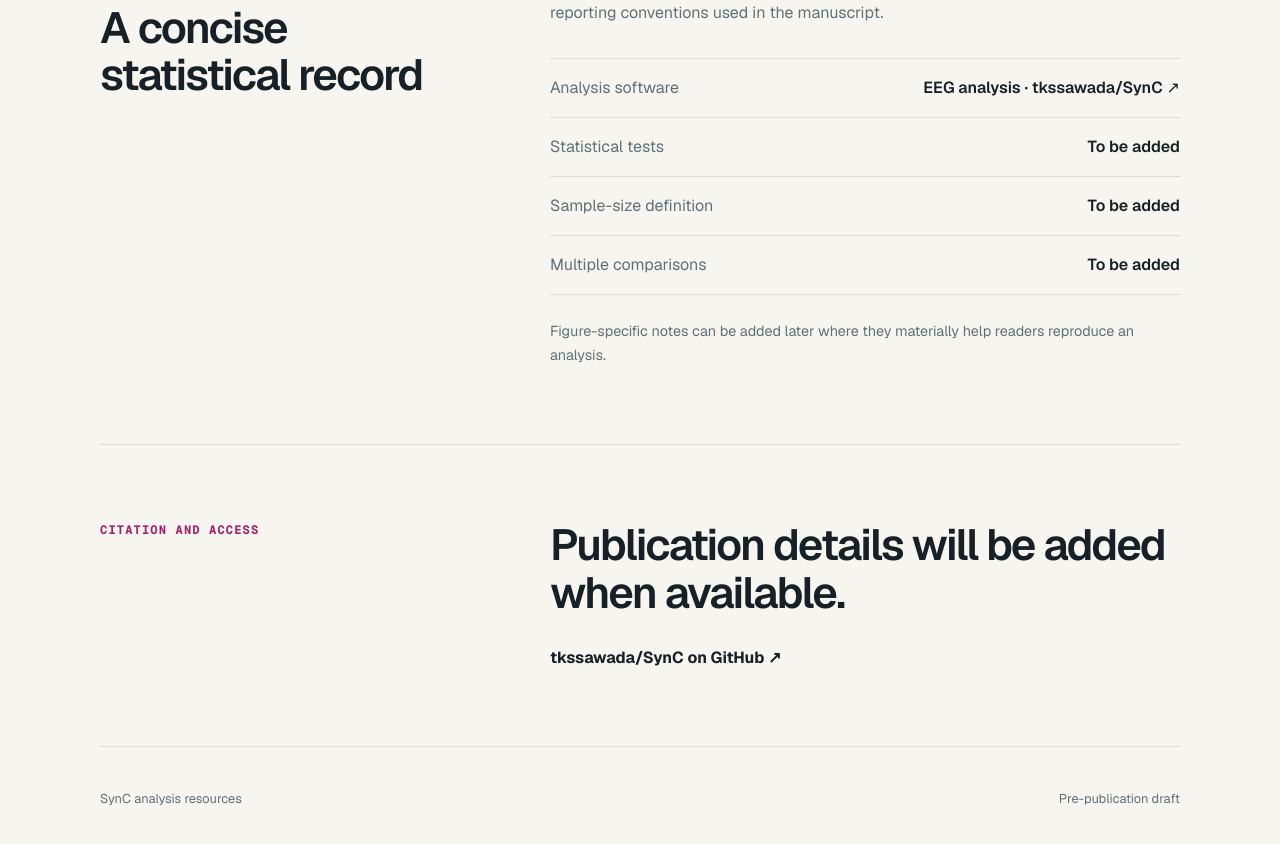
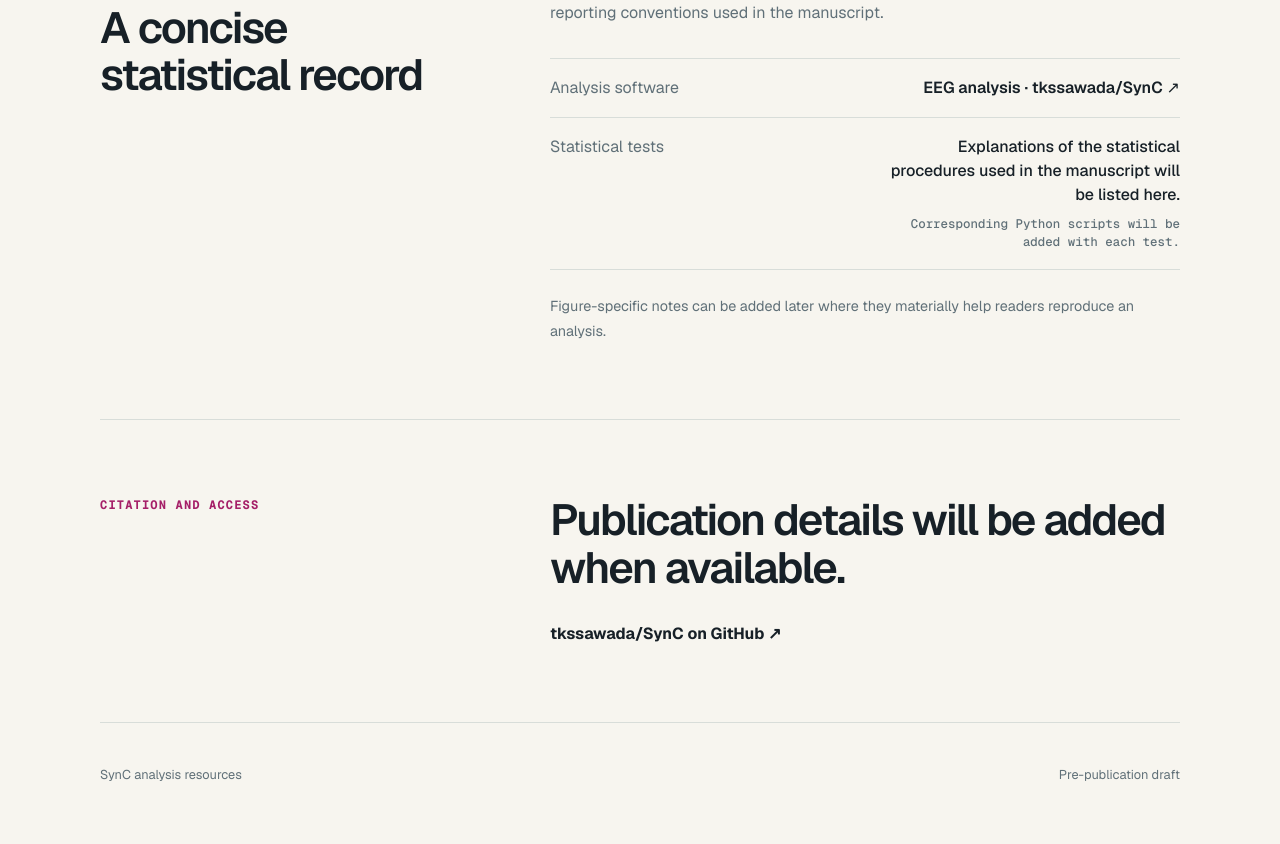
Before and after one commit to HaruoKasai/SynC-paper-site, a Next.js app: page / in a window 1280 px wide. Shown: the part 1660-2504 px from the top of the page. Built offline with nearby package versions, Linux system fonts and the light colour scheme.

Commit message:
Prepare statistical tests for Python scripts

```diff
--- a/app/globals.css
+++ b/app/globals.css
@@ -218,6 +218,21 @@ dd {
   text-align: right;
 }
 
+.testDetails {
+  display: flex;
+  align-items: flex-end;
+  flex-direction: column;
+  gap: 8px;
+  font-weight: 480;
+  line-height: 1.5;
+}
+
+.scriptPlaceholder {
+  color: var(--muted);
+  font-family: var(--font-geist-mono), monospace;
+  font-size: 0.78rem;
+}
+
 dd a {
   text-underline-offset: 3px;
 }
@@ -314,6 +329,10 @@ footer {
     text-align: left;
   }
 
+  .testDetails {
+    align-items: flex-start;
+  }
+
   footer {
     align-items: flex-start;
     flex-direction: column;
--- a/app/page.tsx
+++ b/app/page.tsx
@@ -122,15 +122,15 @@ export default function Home() {
             </div>
             <div>
               <dt>Statistical tests</dt>
-              <dd>To be added</dd>
-            </div>
-            <div>
-              <dt>Sample-size definition</dt>
-              <dd>To be added</dd>
-            </div>
-            <div>
-              <dt>Multiple comparisons</dt>
-              <dd>To be added</dd>
+              <dd className="testDetails">
+                <span>
+                  Explanations of the statistical procedures used in the
+                  manuscript will be listed here.
+                </span>
+                <span className="scriptPlaceholder">
+                  Corresponding Python scripts will be added with each test.
+                </span>
+              </dd>
             </div>
           </dl>
           <p className="note">
```
